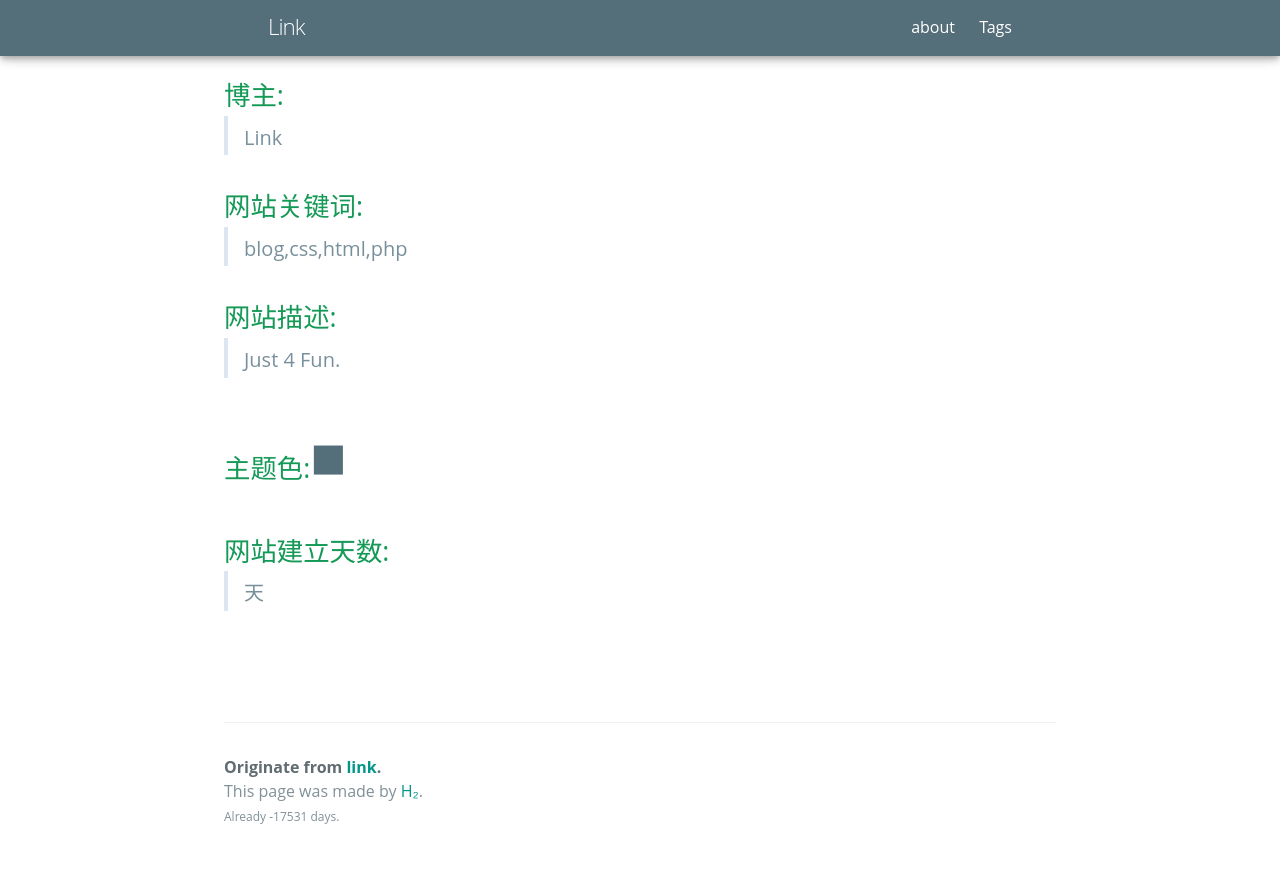
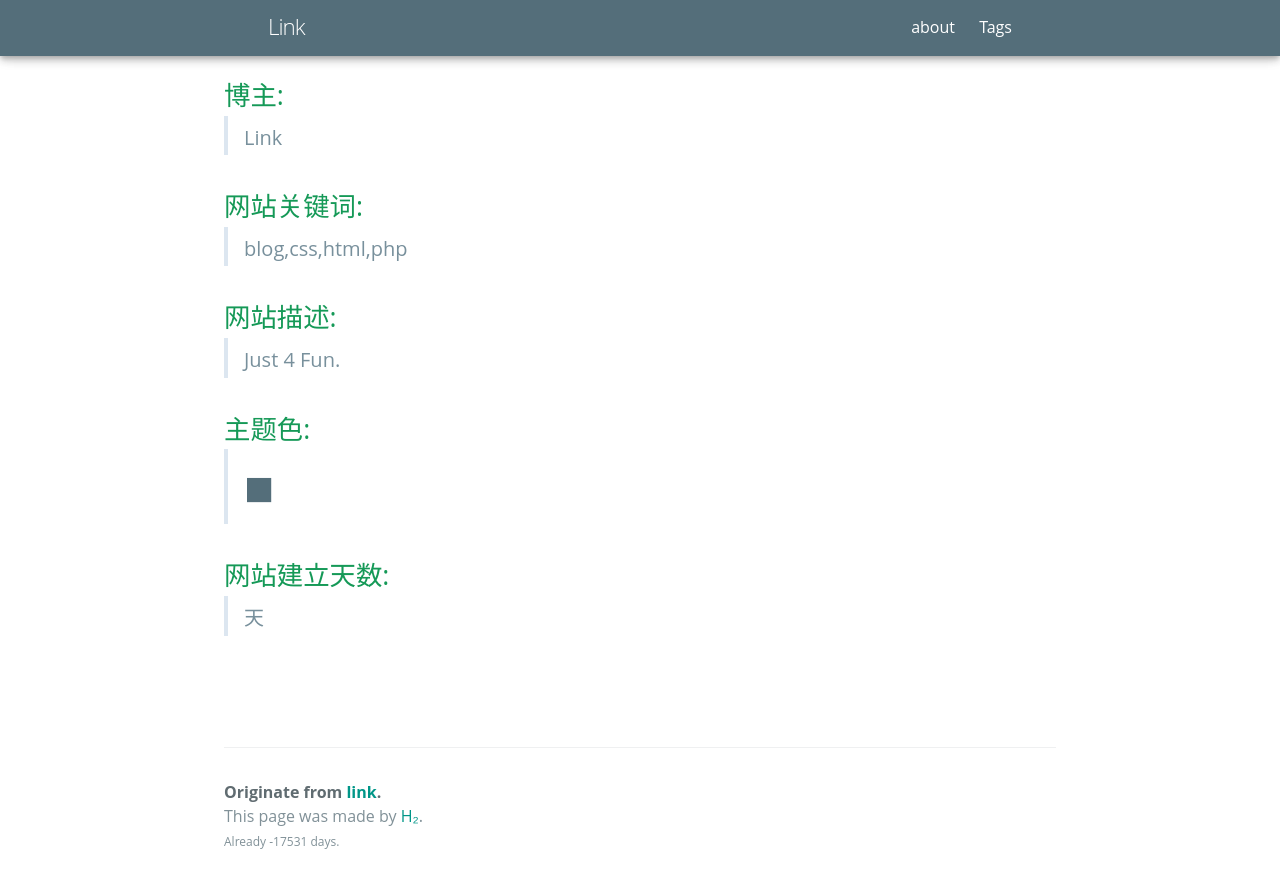
Before and after one commit to link9596/jekyll-theme-Hydrogen, a Jekyll site: the page built from adsh/index.html, in a window 1280 px wide and 900 px high, scrolled down 639 px. Shown: the top 888 px of the window. Built offline with Jekyll 4.4.1, drawn with Linux system fonts in a browser that asks for light colours; some web fonts are replaced.

Commit message:
Update dash.html

```diff
--- a/_layouts/dash.html
+++ b/_layouts/dash.html
@@ -13,7 +13,7 @@ layout: default
   <h2>博主:<blockquote><span style="color:#78909C;font-size:20px">{{ site.author }}</span></blockquote></h2>
   <h2>网站关键词:<blockquote><span style="color:#78909C;font-size:20px">{{ site.keywords | escape }}</span></blockquote></h2>
   <h2>网站描述:<blockquote><span style="color:#78909C;font-size:20px">{{ site.description }}</span></blockquote></h2>
-  <h2>主题色:<span style="color:#{{ site.theme_color }};font-size:60px">■</span></h2>
+  <h2>主题色:<blockquote><span style="color:#{{ site.theme_color }};font-size:50px">■</span></blockquote></h2>
   <h2>网站建立天数:<blockquote><span id="sitetime2" style="color:#78909C;font-size:20px"></span><span style="color:#78909C;font-size:20px">天</span></blockquote></h2>
   <br><span style="font-size:14px" id="cut"></span>
   <br><span style="font-size:14px" id="latest"></span>
```
